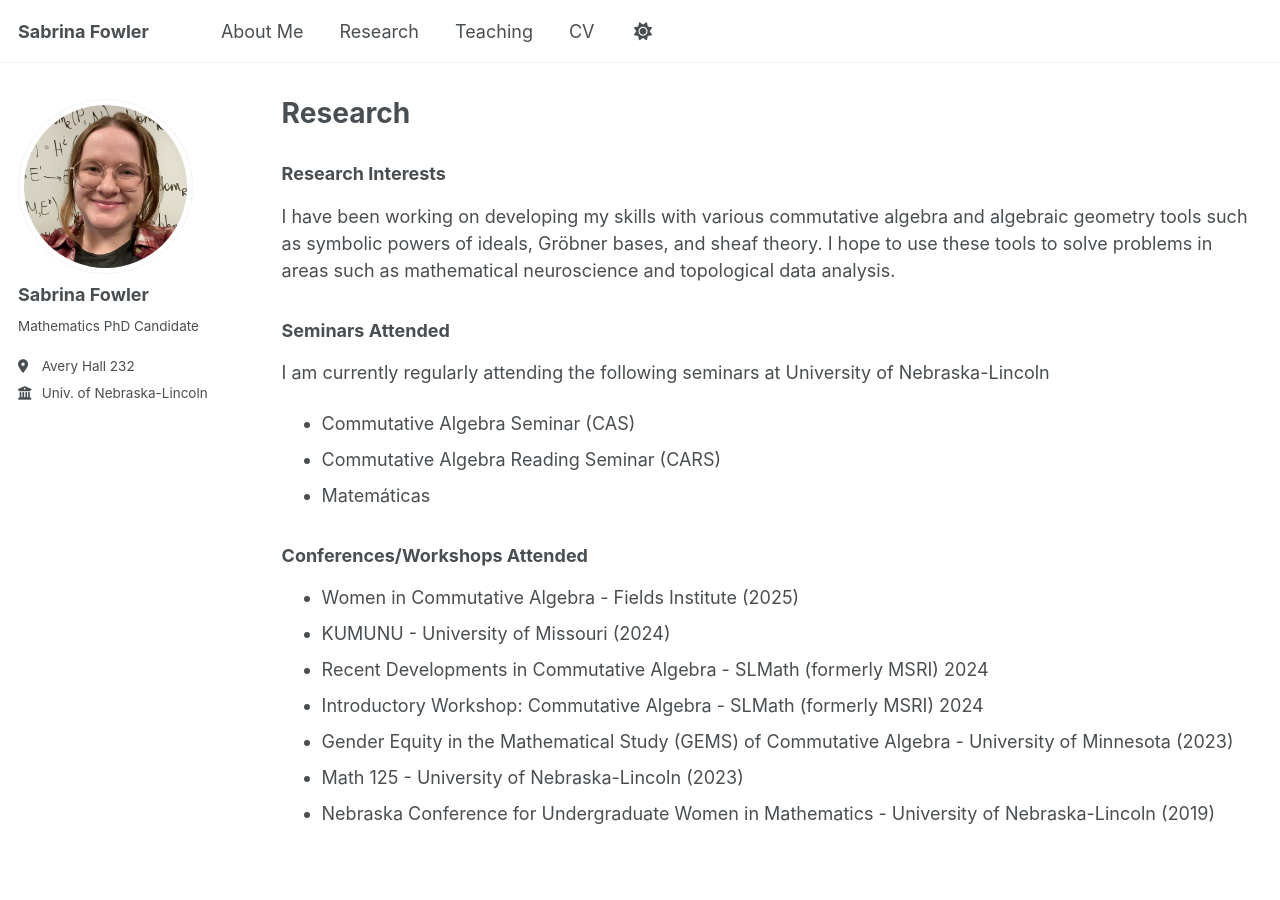
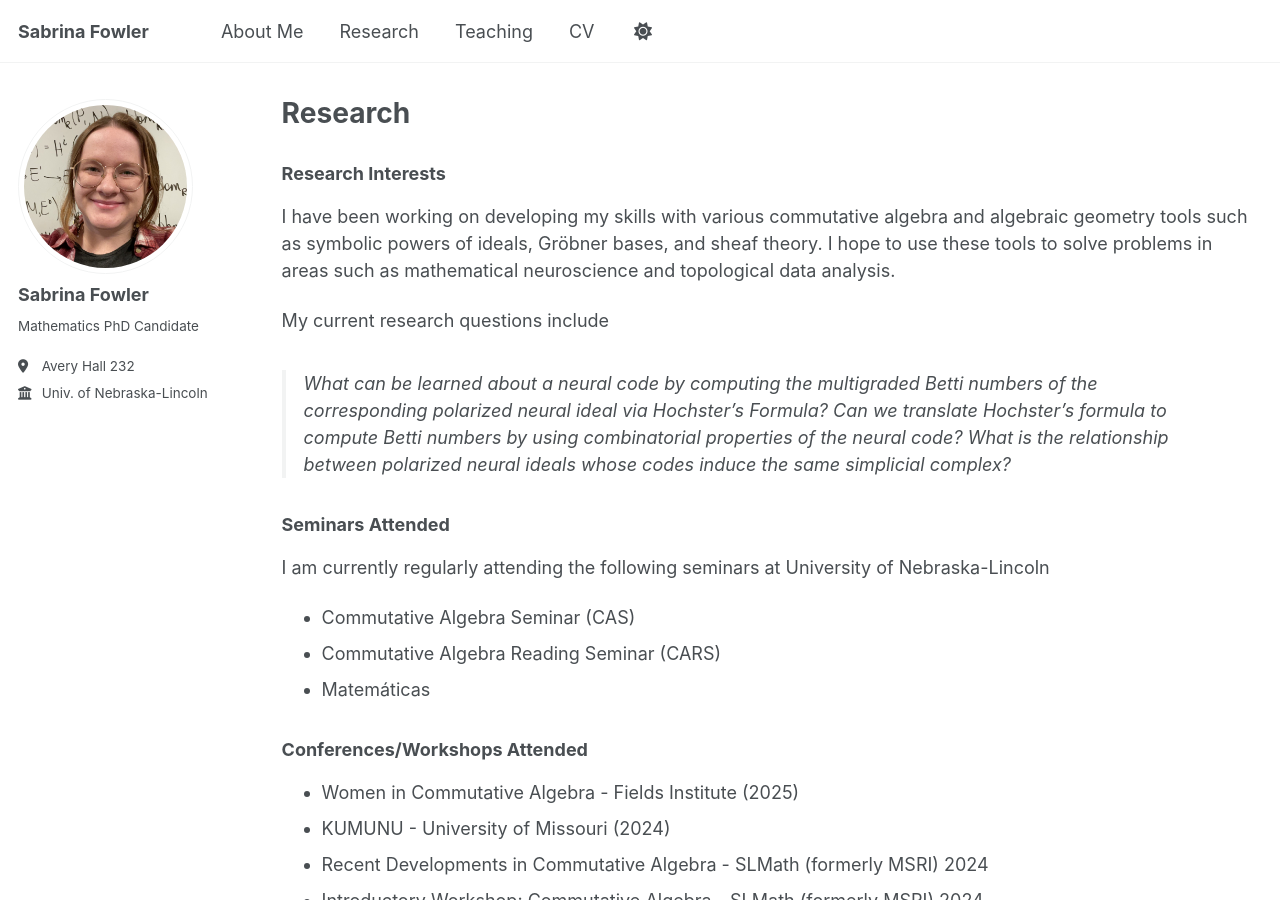
Before and after one commit to sabrinafowler/sabrinafowler.github.io, a Jekyll site: the page built from _pages/research.md, in a window 1280 px wide and 900 px high. Built offline with Jekyll 4.4.1, drawn with Linux system fonts in a browser that asks for light colours.

Commit message:
added research questions

```diff
--- a/_pages/research.md
+++ b/_pages/research.md
@@ -7,6 +7,11 @@ author_profile: true
 
 ### Research Interests
 I have been working on developing my skills with various commutative algebra and algebraic geometry tools such as symbolic powers of ideals, Gröbner bases, and sheaf theory. I hope to use these tools to solve problems in areas such as mathematical neuroscience and topological data analysis.
+
+My current research questions include
+> What can be learned about a neural code by computing the multigraded Betti numbers of the corresponding polarized neural ideal via Hochster's Formula?
+> Can we translate Hochster's formula to compute Betti numbers by using combinatorial properties of the neural code?
+> What is the relationship between polarized neural ideals whose codes induce the same simplicial complex?
 
 ### Seminars Attended
 I am currently regularly attending the following seminars at University of Nebraska-Lincoln
```
